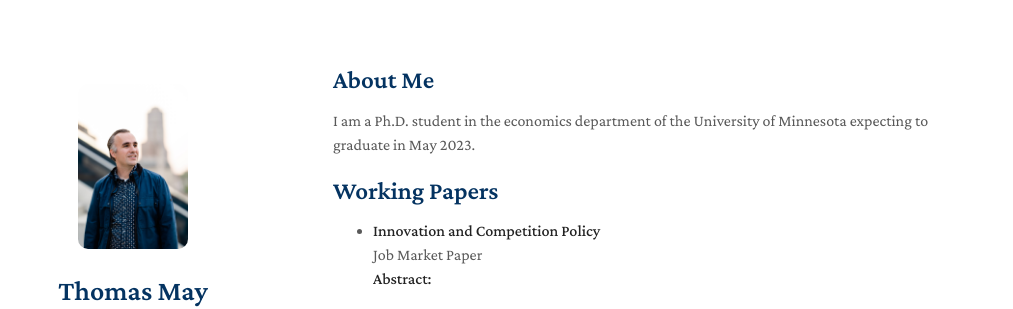
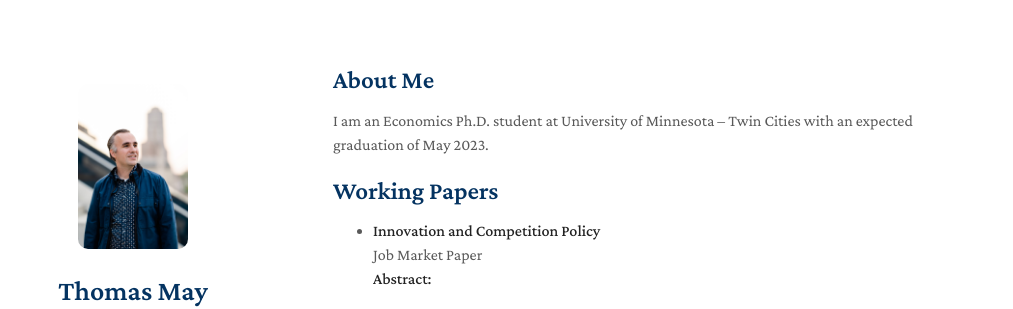
Before and after one commit to MayEcon/mayecon.github.io, a Jekyll site: the page built from index.md, in a window 1280 px wide and 1105 px high. Shown: the top 309 px of the window, without its empty margins (137-1150 px from the left). Built offline with Jekyll 4.4.1, drawn with Linux system fonts in a browser that asks for light colours; nearby versions of some CDN libraries; a style sheet for code colours, icons or effects is not loaded; our own code applies the rules of GitHub Pages for plain Markdown files.

Commit message:
Update index.md

```diff
--- a/index.md
+++ b/index.md
@@ -4,7 +4,7 @@ layout: homepage
 
 ## About Me
 
-I am a Ph.D. student in the economics department of the University of Minnesota expecting to graduate in May 2023.
+I am an Economics Ph.D. student at University of Minnesota -- Twin Cities with an expected graduation of May 2023.
 
 
 ## Working Papers
```
